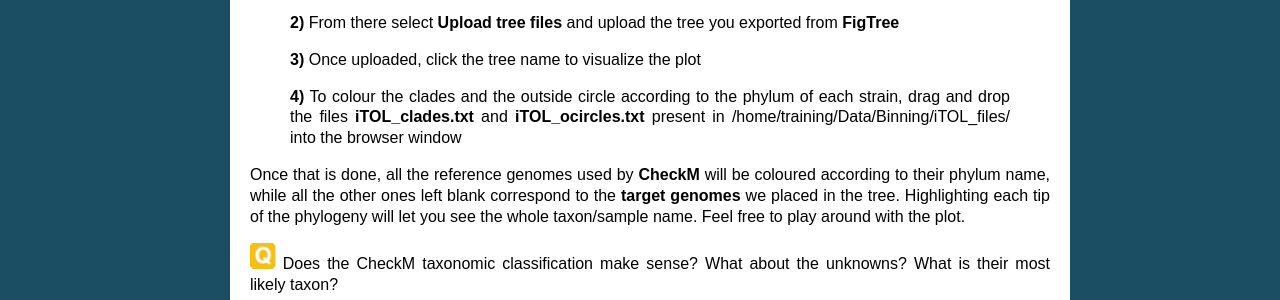
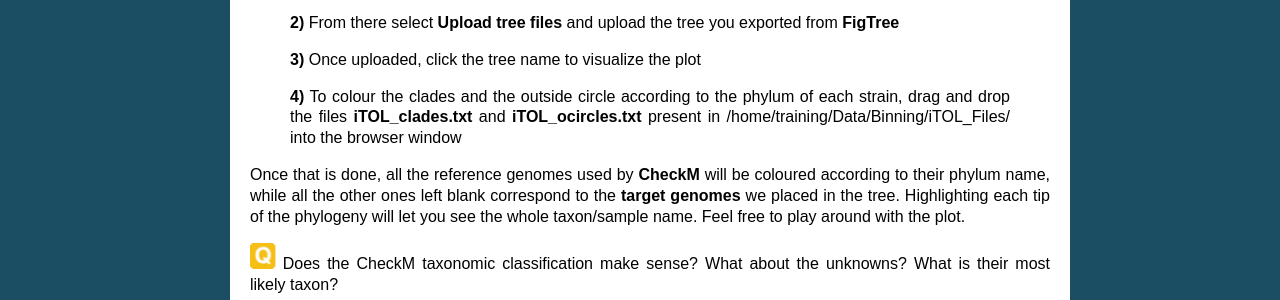
Before and after one commit to EBI-Metagenomics/mgnify-ebi-2020, a Sphinx documentation site: the page built from docs/source/mag.rst, in a window 1280 px wide and 900 px high, scrolled down 3240 px. Shown: the part 496-796 px from the top of the window. Built offline with Sphinx 7.4.7, drawn with Linux system fonts in a browser that asks for light colours.

Commit message:
Update mag.rst

```diff
--- a/docs/source/mag.rst
+++ b/docs/source/mag.rst
@@ -211,7 +211,7 @@
 
    **4)** To colour the clades and the outside circle according to the
    phylum of each strain, drag and drop the files **iTOL_clades.txt** and
-   **iTOL_ocircles.txt** present in /home/training/Data/Binning/iTOL_files/ into the browser window
+   **iTOL_ocircles.txt** present in /home/training/Data/Binning/iTOL_Files/ into the browser window
 
 Once that is done, all the reference genomes used by **CheckM** will be
 coloured according to their phylum name, while all the other ones left
```
